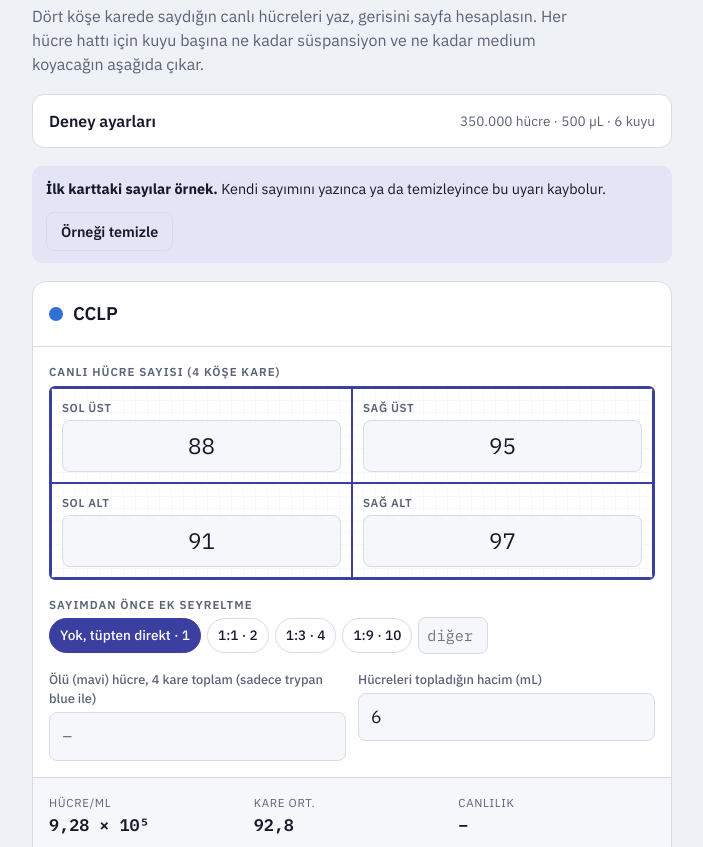
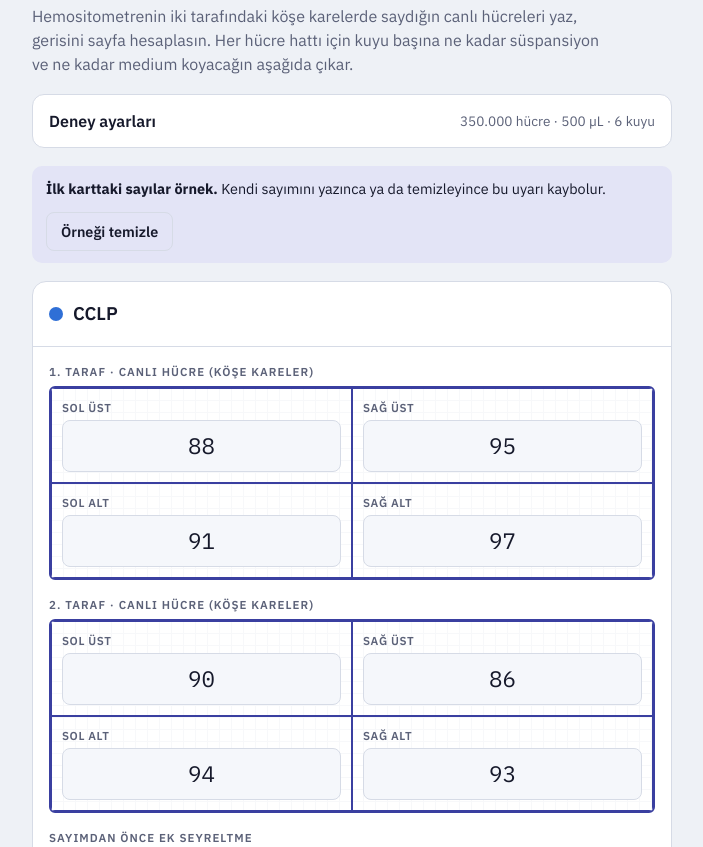
Before and after one commit to mehmethan1/hucre-ekim, a plain HTML site: page index.html in a window 1280 px wide. Shown: the part 76-923 px from the top of the page, without its empty margins (288-991 px from the left). Drawn offline with Linux system fonts and the light colour scheme.

Commit message:
Hemositometrenin iki tarafı, toplam hücre = ort × 10.000 × 6 mL
Co-Authored-By: Claude Opus 5.5 <noreply@anthropic.com>

```diff
--- a/index.html
+++ b/index.html
@@ -134,7 +134,7 @@ td:first-child{font-family:var(--sans);font-weight:600}
   <header>
     <span class="eyebrow">Hemositometre → kuyu ekimi</span>
     <h1>Sena'nın Ekim Hesabı</h1>
-    <p>Dört köşe karede saydığın canlı hücreleri yaz, gerisini sayfa hesaplasın. Her hücre hattı için kuyu başına ne kadar süspansiyon ve ne kadar medium koyacağın aşağıda çıkar.</p>
+    <p>Hemositometrenin iki tarafındaki köşe karelerde saydığın canlı hücreleri yaz, gerisini sayfa hesaplasın. Her hücre hattı için kuyu başına ne kadar süspansiyon ve ne kadar medium koyacağın aşağıda çıkar.</p>
   </header>
 
   <details class="settings" id="settings">
@@ -172,8 +172,9 @@ td:first-child{font-family:var(--sans);font-weight:600}
 
   <section class="panel howto">
     <h2>Nasıl hesaplıyor?</h2>
-    <div class="formula">hücre/mL = kare ortalaması × seyreltme faktörü × 10.000</div>
-    <div class="formula">kuyuya süspansiyon (µL) = kuyu başı hücre ÷ hücre/mL × 1000</div>
+    <div class="formula">kare ortalaması = iki taraftaki köşe karelerin toplamı ÷ kare sayısı</div>
+    <div class="formula">toplam hücre = kare ortalaması × 10.000 × 6 mL</div>
+    <div class="formula">kuyuya süspansiyon (µL) = 350.000 ÷ toplam hücre × 6 mL × 1000</div>
     <div class="formula">medium (µL) = kuyu hacmi − süspansiyon</div>
     <ol>
       <li><strong>Seyreltme faktörü:</strong> Hücreleri 6 mL mediumda toplayıp tüpten direkt hemositometreye koyduysan faktör 1'dir (varsayılan). 10 µL hücre + 10 µL trypan blue karıştırdıysan faktör 2'dir.</li>
@@ -194,17 +195,17 @@ td:first-child{font-family:var(--sans);font-weight:600}
 (function(){
 const COLORS=['--c1','--c2','--c3','--c4'];
 const DEFAULT_LINES=['CCLP','R-CCLP','HuCCT','R-HuCCT'];
-const STORE='sena-ekim-v2';
+const STORE='sena-ekim-v3';
 const fmt=(n,d=0)=>Number.isFinite(n)?n.toLocaleString('tr-TR',{minimumFractionDigits:d,maximumFractionDigits:d}):'–';
 const parse=v=>{if(v==null)return NaN;const s=String(v).trim().replace(/\./g,'').replace(',', '.');if(s==='')return NaN;return Number(s)};
 const parseDec=v=>{if(v==null)return NaN;const s=String(v).trim().replace(',', '.');if(s==='')return NaN;return Number(s)};
 const sci=n=>{if(!Number.isFinite(n)||n<=0)return '–';const e=Math.floor(Math.log10(n));const m=n/Math.pow(10,e);return fmt(m,2)+' × 10'+sup(e)};
 const sup=e=>String(e).split('').map(c=>'⁰¹²³⁴⁵⁶⁷⁸⁹'['0123456789'.indexOf(c)]||c).join('');
 
-function blankLine(name){return {name,sq:['','','',''],dead:'',df:'1',tube:'6'}}
+function blankLine(name){return {name,sq:Array(8).fill(''),dead:'',df:'1',tube:'6'}}
 function defaults(){
   const lines=DEFAULT_LINES.map(blankLine);
-  lines[0].sq=['88','95','91','97'];
+  lines[0].sq=['88','95','91','97','90','86','94','93'];
   return {settings:{cells:'350000',vol:'500',wells:'6',extra:'1'},lines,example:true};
 }
 let state;
@@ -227,12 +228,12 @@ state.lines.forEach((ln,i)=>{
   <div class="card-head"><span class="dot" style="background:${col}"></span>
     <input type="text" class="name" id="n${i}" aria-label="Hücre hattı adı"></div>
   <div class="card-body">
-    <div>
-      <div class="eyebrow" style="margin-bottom:6px">Canlı hücre sayısı (4 köşe kare)</div>
+    ${[0,1].map(side=>`<div>
+      <div class="eyebrow" style="margin-bottom:6px">${side+1}. taraf · canlı hücre (köşe kareler)</div>
       <div class="hemo">
-        ${['Sol üst','Sağ üst','Sol alt','Sağ alt'].map((t,j)=>`<div class="sq"><label for="q${i}_${j}">${t}</label><input type="text" inputmode="numeric" id="q${i}_${j}" placeholder="0"></div>`).join('')}
+        ${['Sol üst','Sağ üst','Sol alt','Sağ alt'].map((t,k)=>{const j=side*4+k;return `<div class="sq"><label for="q${i}_${j}">${t}</label><input type="text" inputmode="numeric" id="q${i}_${j}" placeholder="0"></div>`}).join('')}
       </div>
-    </div>
+    </div>`).join('')}
     <div class="field"><span class="eyebrow">Sayımdan önce ek seyreltme</span>
       <div class="chips" id="df${i}">
         <button type="button" class="chip" data-v="1">Yok, tüpten direkt · 1</button>
@@ -242,7 +243,7 @@ state.lines.forEach((ln,i)=>{
         <input type="text" inputmode="decimal" id="dfc${i}" aria-label="Özel seyreltme faktörü" placeholder="diğer">
       </div></div>
     <div class="row2">
-      <div class="field"><label for="d${i}">Ölü (mavi) hücre, 4 kare toplam <span class="muted">(sadece trypan blue ile)</span></label><input type="text" inputmode="numeric" id="d${i}" placeholder="–"></div>
+      <div class="field"><label for="d${i}">Ölü (mavi) hücre, tüm kareler toplam <span class="muted">(sadece trypan blue ile)</span></label><input type="text" inputmode="numeric" id="d${i}" placeholder="–"></div>
       <div class="field"><label for="t${i}">Hücreleri topladığın hacim (mL)</label><input type="text" inputmode="decimal" id="t${i}" placeholder="–"></div>
     </div>
   </div>
@@ -250,7 +251,7 @@ state.lines.forEach((ln,i)=>{
   cardsEl.appendChild(c);
   const name=c.querySelector('#n'+i);name.value=ln.name;
   name.addEventListener('input',()=>{ln.name=name.value;save();update()});
-  for(let j=0;j<4;j++){const q=c.querySelector(`#q${i}_${j}`);q.value=ln.sq[j];q.addEventListener('input',()=>{ln.sq[j]=q.value;touch(i);save();update()})}
+  for(let j=0;j<8;j++){const q=c.querySelector(`#q${i}_${j}`);q.value=ln.sq[j];q.addEventListener('input',()=>{ln.sq[j]=q.value;touch(i);save();update()})}
   const d=c.querySelector('#d'+i);d.value=ln.dead;d.addEventListener('input',()=>{ln.dead=d.value;touch(i);save();update()});
   const t=c.querySelector('#t'+i);t.value=ln.tube;t.addEventListener('input',()=>{ln.tube=t.value;touch(i);save();update()});
   const chips=c.querySelectorAll('.chip');const dfc=c.querySelector('#dfc'+i);
@@ -263,9 +264,9 @@ state.lines.forEach((ln,i)=>{
 function touch(i){if(i===0&&state.example){state.example=false;banner()}}
 function banner(){document.getElementById('exampleBanner').hidden=!state.example}
 document.getElementById('clearExample').addEventListener('click',()=>{
-  const l=state.lines[0];l.sq=['','','',''];l.dead='';l.tube='';state.example=false;
-  for(let j=0;j<4;j++)document.getElementById(`q0_${j}`).value='';
-  document.getElementById('d0').value='';document.getElementById('t0').value='';
+  const l=state.lines[0];l.sq=Array(8).fill('');l.dead='';state.example=false;
+  for(let j=0;j<8;j++)document.getElementById(`q0_${j}`).value='';
+  document.getElementById('d0').value='';
   save();banner();update();
 });
 
@@ -279,25 +280,26 @@ function calc(ln,st){
   const cv=avg>0?sd/avg:0;
   const dead=parse(ln.dead);
   const viab=Number.isFinite(dead)&&sum+dead>0?sum/(sum+dead):NaN;
-  const cellVol=conc>0?st.cells/conc*1000:Infinity;
+  const tube=parseDec(ln.tube);
+  const total=Number.isFinite(tube)?conc*tube:NaN; // ort × 10.000 × hacim(mL)
+  // kuyuya gereken süspansiyon: 350.000 / toplam hücre × tüp hacmi  (= 350.000 / hücre/mL)
+  const cellVol=Number.isFinite(total)&&total>0?st.cells/total*tube*1000:(conc>0?st.cells/conc*1000:Infinity);
   const medVol=st.vol-cellVol;
   const nMix=(st.wells||0)+(st.extra||0);
   const mixCell=cellVol*nMix, mixMed=st.vol*nMix-mixCell;
-  const tube=parseDec(ln.tube);
-  const avail=Number.isFinite(tube)?conc*tube:NaN;
+  const avail=total;
   const need=st.cells*nMix;
   const msgs=[];
   if(avg>100)msgs.push(['warn',`Kare başı ortalama ${fmt(avg,0)} hücre. Bu kalabalık, sayım hatası artar. Örneği daha çok seyreltip (ör. 1:3, faktör 4) yeniden say.`]);
   else if(avg<20&&avg>0)msgs.push(['warn',`Kare başı ortalama ${fmt(avg,0)} hücre. Bu az, sayım güvenilirliği düşük. Mümkünse daha fazla kare say ya da daha az seyrelt.`]);
   if(n>=3&&cv>0.25)msgs.push(['warn',`Kareler arasında fark büyük (%${fmt(cv*100,0)}). Süspansiyonu iyice pipetleyip karıştır, hemositometreyi yeniden yükle.`]);
-  if(n<4)msgs.push(['warn',`${n} kare girildi; ortalama bu ${n} kareden alındı.`]);
   if(Number.isFinite(viab)&&viab<0.8)msgs.push(['warn',`Canlılık %${fmt(viab*100,0)}. %80'in altı genelde düşük kabul edilir, hocana danış.`]);
   if(cellVol>st.vol)msgs.push(['bad',`Süspansiyon çok seyreltik: bir kuyuya ${fmt(cellVol,0)} µL gerekiyor, bu kuyu hacmini (${fmt(st.vol,0)} µL) aşıyor. Hücreleri santrifüjleyip daha az mediumda topla, sonra yeniden say.`]);
   else if(cellVol<2)msgs.push(['warn',`Kuyu başı ${fmt(cellVol,1)} µL çok az, pipetlemesi zor. Karışım yöntemini kullan ya da süspansiyonu önce seyrelt.`]);
-  if(Number.isFinite(avail)&&avail<need)msgs.push(['bad',`Tüpte yaklaşık ${fmt(avail,0)} hücre var, ${nMix} kuyu için ${fmt(need,0)} gerekiyor. Yetmiyor.`]);
-  else if(Number.isFinite(avail))msgs.push(['ok',`Tüpte yaklaşık ${fmt(avail,0)} hücre var, ${fmt(need,0)} gerekiyor. Yeterli.`]);
+  if(Number.isFinite(avail)&&avail<need)msgs.push(['bad',`Tüpte toplam ${fmt(avail,0)} hücre var, ${nMix} kuyu için ${fmt(need,0)} gerekiyor. Yetmiyor.`]);
+  else if(Number.isFinite(avail))msgs.push(['ok',`Tüpte toplam ${fmt(avail,0)} hücre var, ${nMix} kuyu için ${fmt(need,0)} gerekiyor. Yeterli.`]);
   if(!msgs.some(m=>m[0]!=='ok')&&msgs.length===0)msgs.push(['ok','Sayım aralığı uygun.']);
-  return {n,avg,df,conc,cv,viab,cellVol,medVol,nMix,mixCell,mixMed,avail,need,msgs,ok:cellVol<=st.vol};
+  return {n,avg,df,conc,cv,total,tube,viab,cellVol,medVol,nMix,mixCell,mixMed,avail,need,msgs,ok:cellVol<=st.vol};
 }
 
 function pourHTML(a,b){return `<div class="pour"><div class="part"><span class="big">${a}</span><span class="lbl">hücre süspansiyonu</span></div><span class="plus">+</span><div class="part"><span class="big">${b}</span><span class="lbl">medium</span></div></div>`}
@@ -311,9 +313,10 @@ function update(){
     const r=calc(ln,st);const el=refs[i].res;
     if(!r){el.innerHTML='<p class="empty">Kare sayılarını girince sonuç burada çıkar.</p>';return null}
     let h=`<div class="stats">
-      <div class="stat"><span class="k">Hücre/mL</span><span class="v">${sci(r.conc)}</span></div>
-      <div class="stat"><span class="k">Kare ort.</span><span class="v">${fmt(r.avg,1)}</span></div>
-      <div class="stat"><span class="k">Canlılık</span><span class="v">${Number.isFinite(r.viab)?'%'+fmt(r.viab*100,0):'–'}</span></div></div>`;
+      <div class="stat"><span class="k">Kare ort. (${r.n} kare)</span><span class="v">${fmt(r.avg,2)}</span></div>
+      <div class="stat"><span class="k">Toplam hücre</span><span class="v">${Number.isFinite(r.total)?fmt(r.total,0):'–'}</span></div>
+      <div class="stat"><span class="k">Canlılık</span><span class="v">${Number.isFinite(r.viab)?'%'+fmt(r.viab*100,0):'–'}</span></div></div>
+      <div class="formula">${fmt(r.avg,2)} × 10.000${r.df!==1?' × '+fmt(r.df,0):''}${Number.isFinite(r.total)?' × '+fmt(r.tube,1)+' mL = '+fmt(r.total,0)+' hücre':' = '+fmt(r.conc,0)+' hücre/mL'}</div>`;
     if(r.ok){
       h+=`<div class="recipe main"><span class="title">Karışım: ${r.nMix} kuyuluk tek tüp (önerilen)</span>
         ${pourHTML(volStr(r.mixCell),volStr(r.mixMed))}
@@ -329,9 +332,9 @@ function update(){
 
 function summary(st){
   const t=document.getElementById('sumTable');
-  let h='<thead><tr><th>Hat</th><th>Hücre/mL</th><th>Kuyu: hücre</th><th>Kuyu: medium</th><th>Karışım: hücre</th><th>Karışım: medium</th></tr></thead><tbody>';
+  let h='<thead><tr><th>Hat</th><th>Toplam hücre</th><th>Kuyu: hücre</th><th>Kuyu: medium</th><th>Karışım: hücre</th><th>Karışım: medium</th></tr></thead><tbody>';
   state.lines.forEach((ln,i)=>{const r=results[i];
-    h+=`<tr><td>${esc(ln.name)}</td>`+(r&&r.ok?`<td>${sci(r.conc)}</td><td>${fmt(r.cellVol,1)} µL</td><td>${fmt(r.medVol,1)} µL</td><td>${volStr(r.mixCell)}</td><td>${volStr(r.mixMed)}</td>`:`<td colspan="5" style="text-align:left;font-family:var(--sans);color:var(--muted)">${r?'Süspansiyon çok seyreltik':'Sayım yok'}</td>`)+'</tr>'});
+    h+=`<tr><td>${esc(ln.name)}</td>`+(r&&r.ok?`<td>${Number.isFinite(r.total)?fmt(r.total,0):'–'}</td><td>${fmt(r.cellVol,1)} µL</td><td>${fmt(r.medVol,1)} µL</td><td>${volStr(r.mixCell)}</td><td>${volStr(r.mixMed)}</td>`:`<td colspan="5" style="text-align:left;font-family:var(--sans);color:var(--muted)">${r?'Süspansiyon çok seyreltik':'Sayım yok'}</td>`)+'</tr>'});
   t.innerHTML=h+'</tbody>';
 }
 function esc(s){return String(s).replace(/[&<>"]/g,c=>({'&':'&amp;','<':'&lt;','>':'&gt;','"':'&quot;'}[c]))}
@@ -351,7 +354,7 @@ document.getElementById('copyBtn').addEventListener('click',()=>{
   state.lines.forEach((ln,i)=>{const r=results[i];
     if(!r){s+=`${ln.name}: sayım yok\n`;return}
     if(!r.ok){s+=`${ln.name}: süspansiyon çok seyreltik\n`;return}
-    s+=`${ln.name}: ${sci(r.conc)} hücre/mL | kuyu: ${fmt(r.cellVol,1)} µL hücre + ${fmt(r.medVol,1)} µL medium | karışım (${r.nMix}): ${volStr(r.mixCell)} + ${volStr(r.mixMed)}\n`});
+    s+=`${ln.name}: ort ${fmt(r.avg,2)}, toplam ${Number.isFinite(r.total)?fmt(r.total,0):'–'} hücre | kuyu: ${fmt(r.cellVol,1)} µL hücre + ${fmt(r.medVol,1)} µL medium | karışım (${r.nMix}): ${volStr(r.mixCell)} + ${volStr(r.mixMed)}\n`});
   const toast=document.getElementById('toast');
   const done=()=>{toast.textContent='Kopyalandı';setTimeout(()=>toast.textContent='',2000)};
   try{navigator.clipboard.writeText(s).then(done,()=>{toast.textContent='Kopyalanamadı, tablodan elle seç.'})}catch(e){toast.textContent='Kopyalanamadı, tablodan elle seç.'}
@@ -364,9 +367,9 @@ function showReset(){
     resetArea.innerHTML='<div class="confirm"><span>Dört hattın sayımları silinsin mi?</span><button class="primary" id="yes">Evet, sıfırla</button><button id="no">Vazgeç</button></div>';
     document.getElementById('no').onclick=showReset;
     document.getElementById('yes').onclick=()=>{
-      state.lines.forEach((l,i)=>{l.sq=['','','',''];l.dead='';l.tube='';
-        for(let j=0;j<4;j++)document.getElementById(`q${i}_${j}`).value='';
-        document.getElementById('d'+i).value='';document.getElementById('t'+i).value='';});
+      state.lines.forEach((l,i)=>{l.sq=Array(8).fill('');l.dead='';
+        for(let j=0;j<8;j++)document.getElementById(`q${i}_${j}`).value='';
+        document.getElementById('d'+i).value='';});
       state.example=false;save();banner();update();showReset();
     };
   });
```
